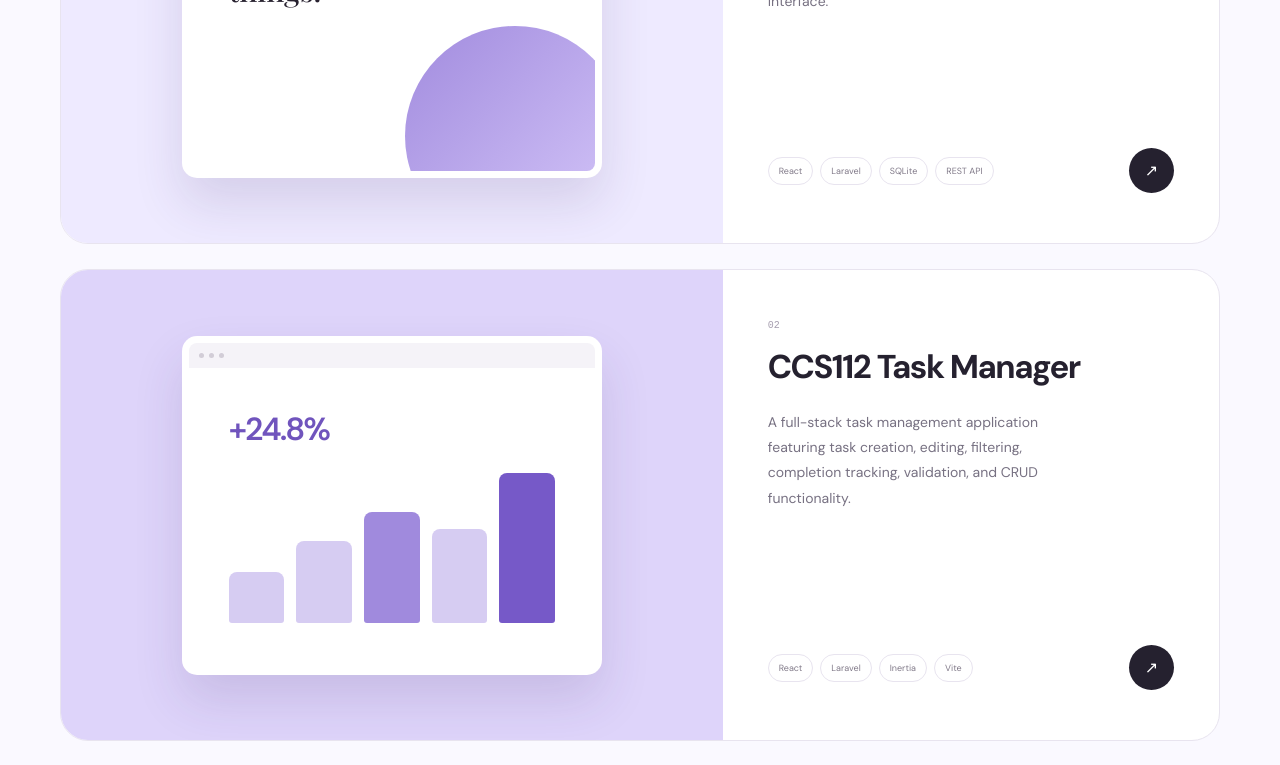
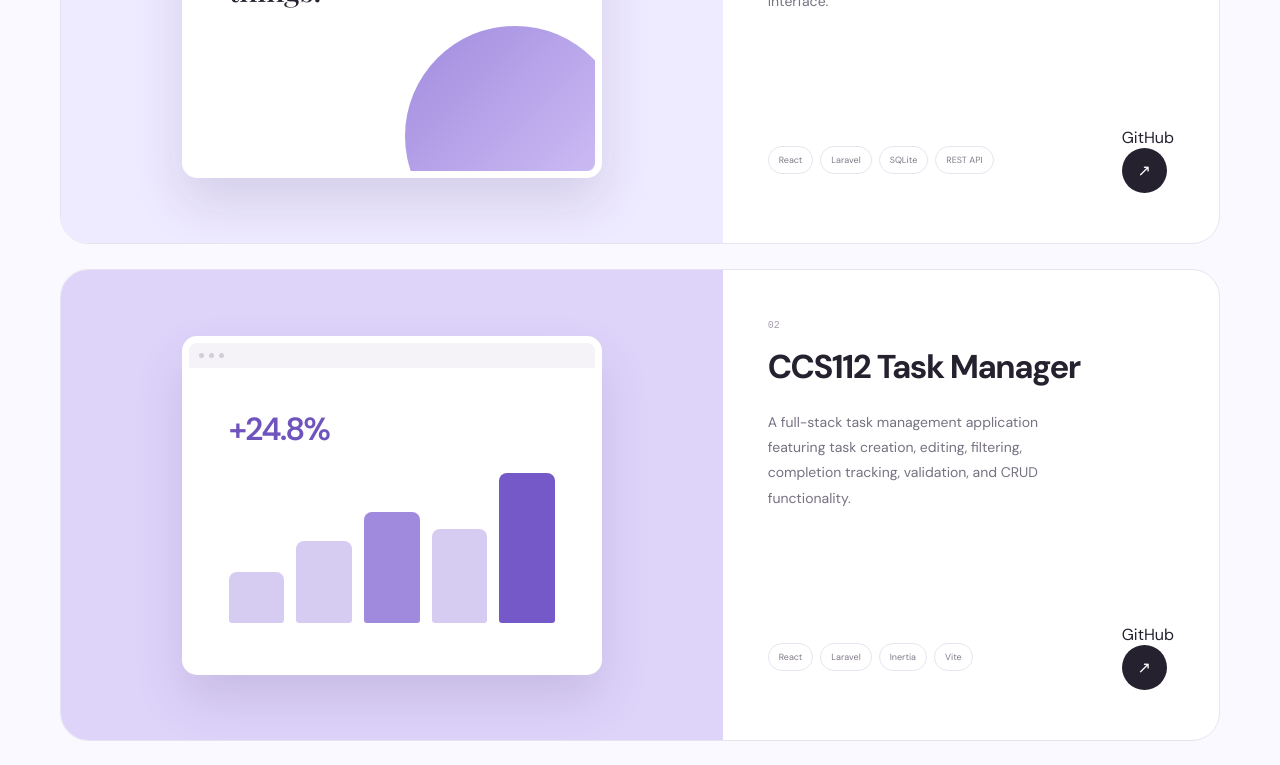
Before and after one commit to howellsy07/my-portfolio, a React (Vite) app: page / in a window 1280 px wide. Shown: the part 1340-2105 px from the top of the page. Built offline with nearby package versions, Linux system fonts and the light colour scheme; a web font is replaced by a local one.

Commit message:
Changed Work() function

```diff
--- a/src/App.jsx
+++ b/src/App.jsx
@@ -293,15 +293,17 @@ function Work() {
       <div className="projects">
         {projects.map((project) => (
           <article className="project" key={project.number}>
+
             <ProjectVisual type={project.type} />
 
             <div className="project-info">
-              <span className="project-number">{project.number}</span>
+              <span className="project-number">
+                {project.number}
+              </span>
 
               <h3>{project.title}</h3>
 
               <p>{project.description}</p>
-
               <div className="project-bottom">
                 <div className="tags">
                   {project.tags.map((tag) => (
@@ -309,13 +311,26 @@ function Work() {
                   ))}
                 </div>
 
-                <button
-                  className="circle-button"
-                  type="button"
-                  aria-label={`View ${project.title}`}
-                >
-                  ↗
-                </button>
+                <div className="project-links">
+                  <a
+                    href={project.github}
+                    target="_blank"
+                    rel="noopener noreferrer"
+                    className="github-link"
+                  >
+                    GitHub
+                  </a>
+
+                  <a
+                    href={project.live || project.github}
+                    target="_blank"
+                    rel="noopener noreferrer"
+                    className="circle-button"
+                    aria-label={`View ${project.title}`}
+                  >
+                    ↗
+                  </a>
+                </div>
               </div>
             </div>
           </article>
@@ -324,6 +339,7 @@ function Work() {
     </section>
   );
 }
+
 
 /* =========================================
    ABOUT
```
